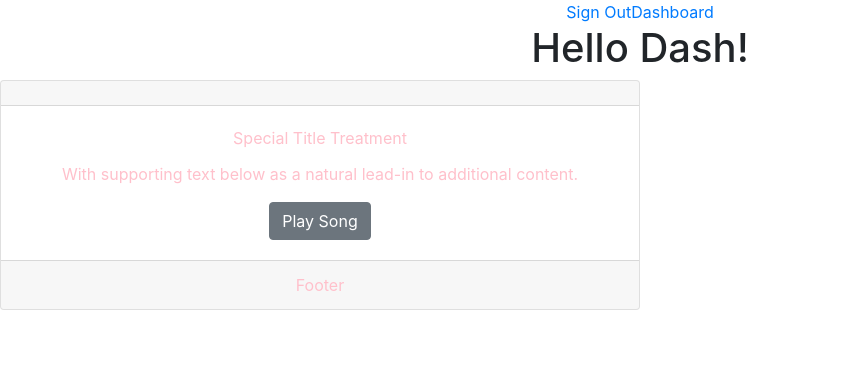
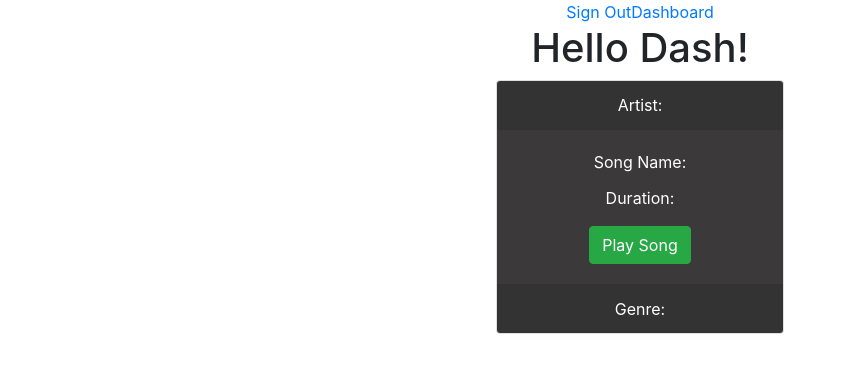
Before and after one commit to spotifysongsuggester5/front-end, a React (Create React App) app in the folder my-app/: page /dashboard in a window 1280 px wide. Shown: the top 372 px of the page, without its empty margins (0-847 px from the left). Built offline with nearby package versions, Linux system fonts and the light colour scheme; no server answers; sample sign-in values are in the browser's storage.

Commit message:
style songlist component via reactstrap
Used react-strap, css, and inline to style songlist cards in songlist
component.

```diff
--- a/my-app/src/components/SongList.js
+++ b/my-app/src/components/SongList.js
@@ -20,19 +20,32 @@ const SongList = (props) => {
     console.log(`These the songs in the song list component`, props.songs);
   }, 1000);
   return (
-    <div className="cards">
-      <Card>
-        <CardHeader>{props.songs.artist_name}</CardHeader>
-        <CardBody>
-          <CardTitle>Special Title Treatment</CardTitle>
-          <CardText>
-            With supporting text below as a natural lead-in to additional
-            content.
-          </CardText>
-          <Button>Play Song</Button>
-        </CardBody>
-        <CardFooter>Footer</CardFooter>
-      </Card>
+    <div className="card-container">
+      <div className="cards">
+        <Card>
+          <CardHeader
+            body
+            inverse
+            style={{ backgroundColor: "#333", borderColor: "#333" }}
+          >
+            Artist: {props.songs.artist_name}
+          </CardHeader>
+          <CardBody style={{ backgroundColor: "#3b3939", borderColor: "#333" }}>
+            <CardTitle>Song Name: {props.songs.song_name}</CardTitle>
+            <CardText>Duration: {props.songs.duration}</CardText>
+            <Button color="success" src={props.songs.song_url}>
+              Play Song
+            </Button>
+          </CardBody>
+          <CardFooter
+            body
+            inverse
+            style={{ backgroundColor: "#333", borderColor: "#333" }}
+          >
+            Genre: {props.songs.genre}
+          </CardFooter>
+        </Card>
+      </div>
     </div>
   );
 };
--- a/my-app/src/index.css
+++ b/my-app/src/index.css
@@ -20,8 +20,13 @@ code {
   box-shadow: 0 0 10px;
 }
 
+.card-container {
+  display: flex;
+  justify-content: space-around;
+}
+
 .cards {
   border: 1px soild black;
-  width: 50%;
-  color: pink;
+  width: 22.5%;
+  color: white;
 }
```
